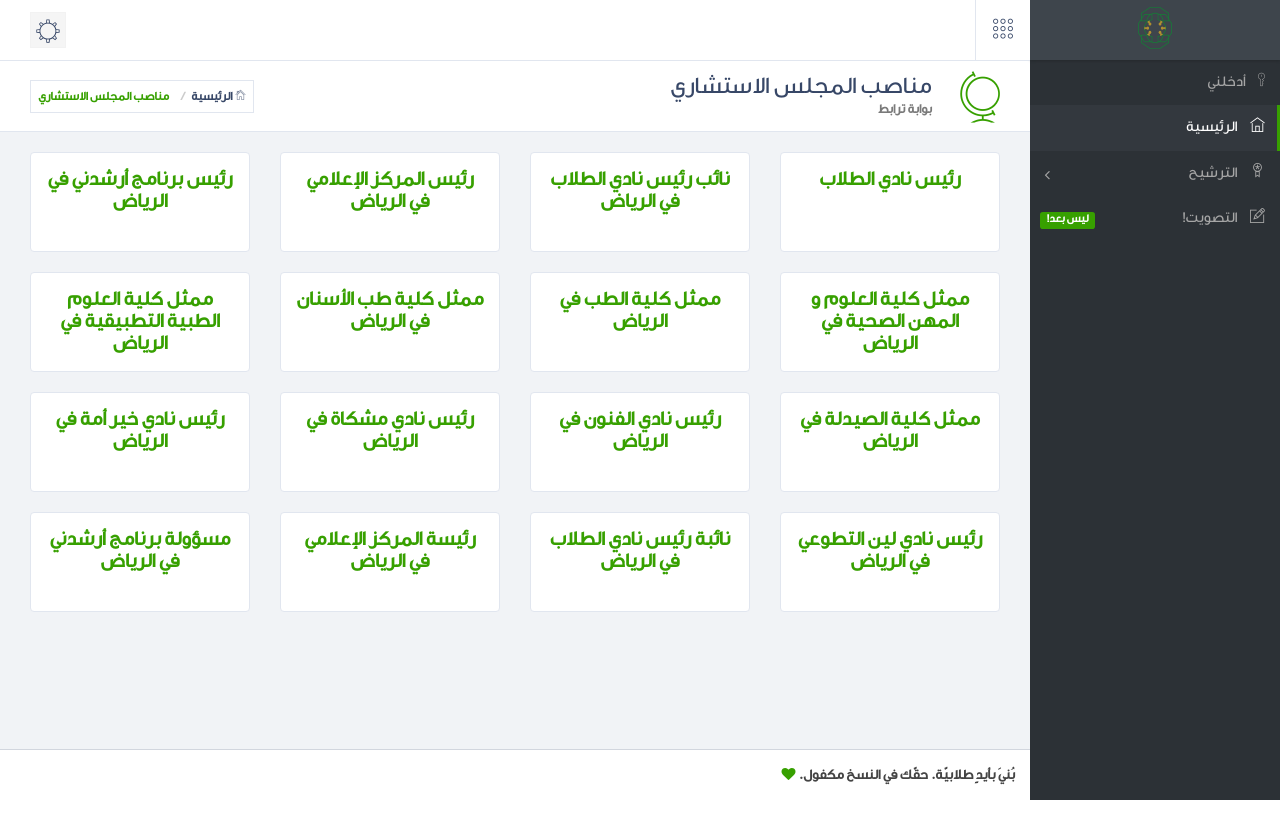
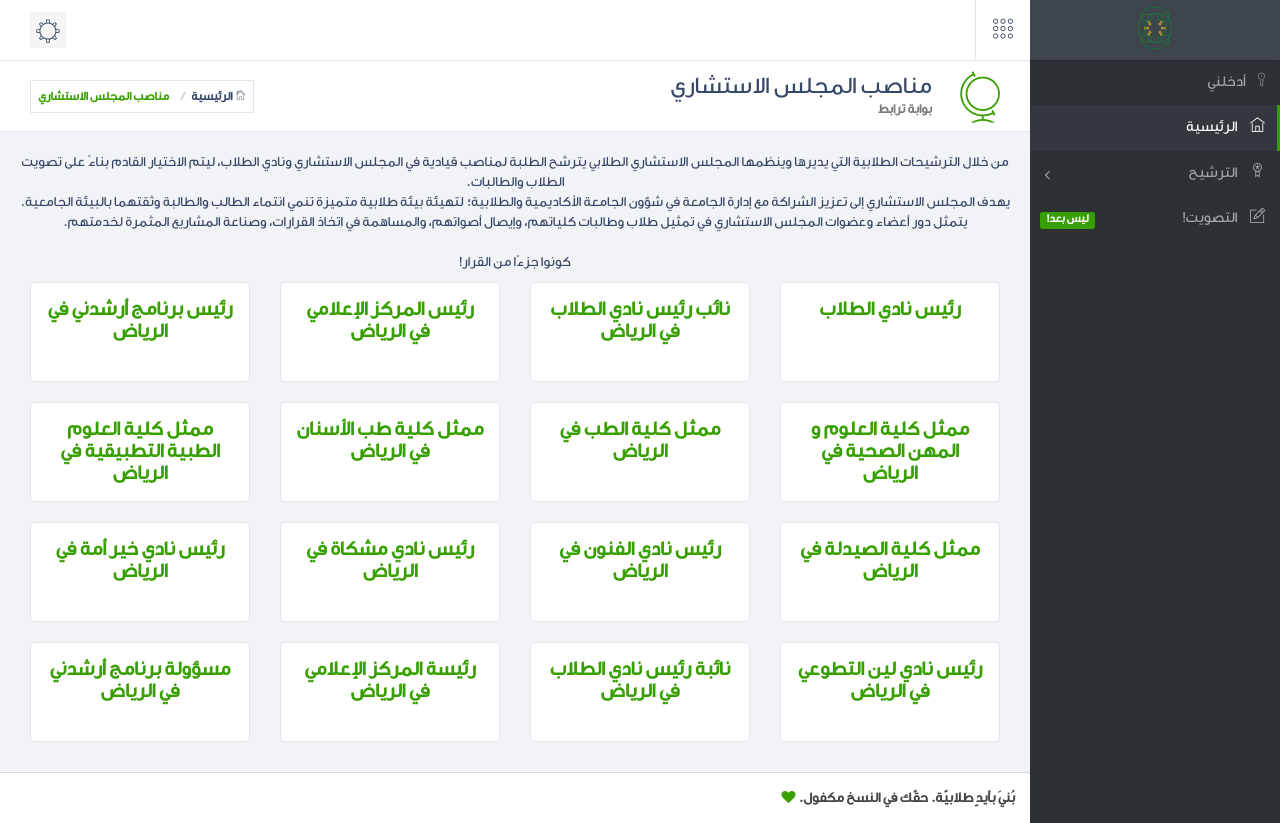
Before and after one commit to SAlkhairy/SAC, a Django app: template voting/templates/voting/list_council_positions.html in a window 1280 px wide. Before the commit the page ends 800 px from the top, so only its background shows below. Run offline with Django 3.2, Linux system fonts and the light colour scheme; the template is opened without the code that fills it: values that come from a table or form of the project are taken from there, others are empty; data comes from the database, SQL or seed files in the repository; parts of the project's set-up code (start-up, migrations or seed data) failed here and were passed over; some libraries are stand-ins or nearby versions.

Commit message:
Pre-launching Fixes

```diff
--- a/accounts/models.py
+++ b/accounts/models.py
@@ -90,3 +90,7 @@ class Profile(UserenaBaseProfile):
             pass
 
         return en_fullname
+
+    class Meta:
+        verbose_name = 'الحساب'
+        verbose_name_plural = 'الحسابات'
--- a/accounts/templates/userena/activate_fail.html
+++ b/accounts/templates/userena/activate_fail.html
@@ -15,5 +15,5 @@
 
 {% block content %}
 <p>سبب فشل تفعيل حسابك قد يكون انتهاء صلاحية رابط التفعيل الخاص بك.</p>
-<p>رجاءً، أعد المحاولةأو تواصل معنا لتلقّ المساعدة.</p>
+<p>رجاءً، أعد المحاولةأو تواصل معنا لتلقّ المساعدة من خلال support@trabdportal.com .</p>
 {% endblock %}
--- a/voting/models.py
+++ b/voting/models.py
@@ -12,6 +12,10 @@ class SACYear(models.Model):
     election_nomination_end_datetime = models.DateTimeField(verbose_name="تاريخ نهاية الترشيحات")
     election_vote_start_datetime = models.DateTimeField(verbose_name="تاريخ بداية التصويت")
     election_vote_end_datetime = models.DateTimeField(verbose_name="تاريخ نهاية التصويت")
+
+    class Meta:
+        verbose_name = 'السنة الأكاديمية'
+        verbose_name_plural = "السنوات الأكاديمية"
 
     def __unicode__(self):
         return "%s-%s" % (self.start_date.year, self.end_date.year)
@@ -39,6 +43,10 @@ class Position(models.Model):
     modification_date = models.DateTimeField(verbose_name="تاريخ التعديل", auto_now=True, null=True)
     year = models.ForeignKey(SACYear, verbose_name="السنة",)
 
+    class Meta:
+        verbose_name = 'المنصب'
+        verbose_name_plural = 'المناصب'
+
     def __unicode__(self):
         return self.title
 
@@ -51,6 +59,12 @@ class Nomination(models.Model):
     submission_date = models.DateTimeField(verbose_name="تاريخ التقديم", auto_now_add=True)
     modification_date = models.DateTimeField(verbose_name="تاريخ التعديل", auto_now=True, null=True)
 
+    class Meta:
+        verbose_name = 'المرشح'
+        verbose_name_plural = 'المرشحون'
+
+    def __unicode__(self):
+        return self.user.profile.get_ar_full_name()
 
 class VoteNomination(models.Model):
     user = models.ForeignKey(User, verbose_name="المصوِّت")
--- a/voting/templates/voting/list_council_positions.html
+++ b/voting/templates/voting/list_council_positions.html
@@ -19,7 +19,20 @@ h2{
    font-size: 20px;
    text-align: center;
 }
+
+p{
+    text-align: center;
+}
+
 </style>
+
+<p>
+        من خلال الترشيحات الطلابية التي يديرها وينظمها المجلس الاستشاري الطلابي يترشح الطلبة لمناصب قيادية في المجلس الاستشاري ونادي الطلاب، ليتم الاختيار القادم بناءً على تصويت الطلاب والطالبات.
+    <br>
+    يهدف المجلس الاستشاري إلى تعزيز الشراكة مع إدارة الجامعة في شؤون الجامعة الأكاديمية والطلابية؛ لتهيئة بيئة طلابية متميزة تنمي انتماء الطالب والطالبة وثقتهما بالبيئة الجامعية. يتمثل دور أعضاء وعضوات المجلس الاستشاري في تمثيل طلاب وطالبات كلياتهم، وإيصال أصواتهم، والمساهمة في اتخاذ القرارات، وصناعة المشاريع المثمرة لخدمتهم.
+    <br><br>
+    كونوا جزءًا من القرار!
+</p>
 
 {% if user_nominations.exists %}
 
```
Also changed, not shown: accounts/templates/userena/disabled.html (+4 -4 lines), voting/templates/voting/list_club_positions.html (+12 -0 lines).
